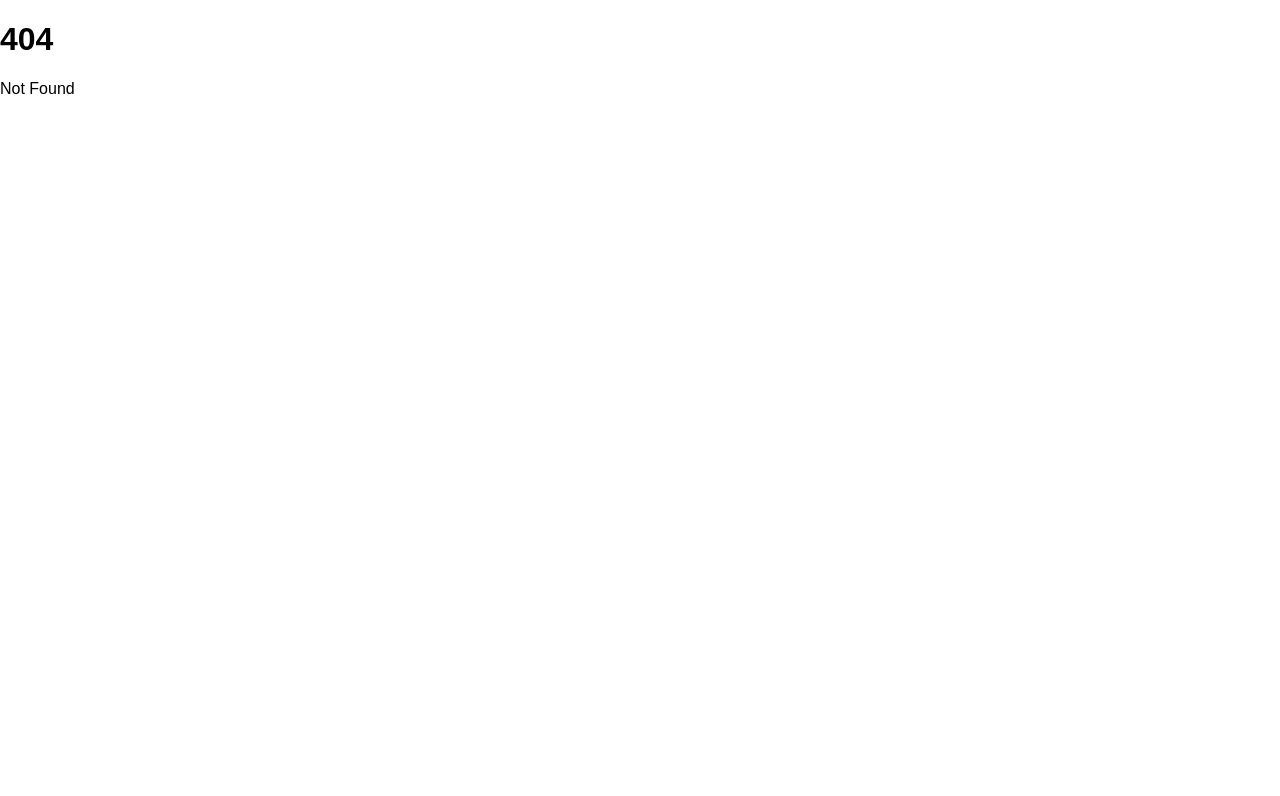
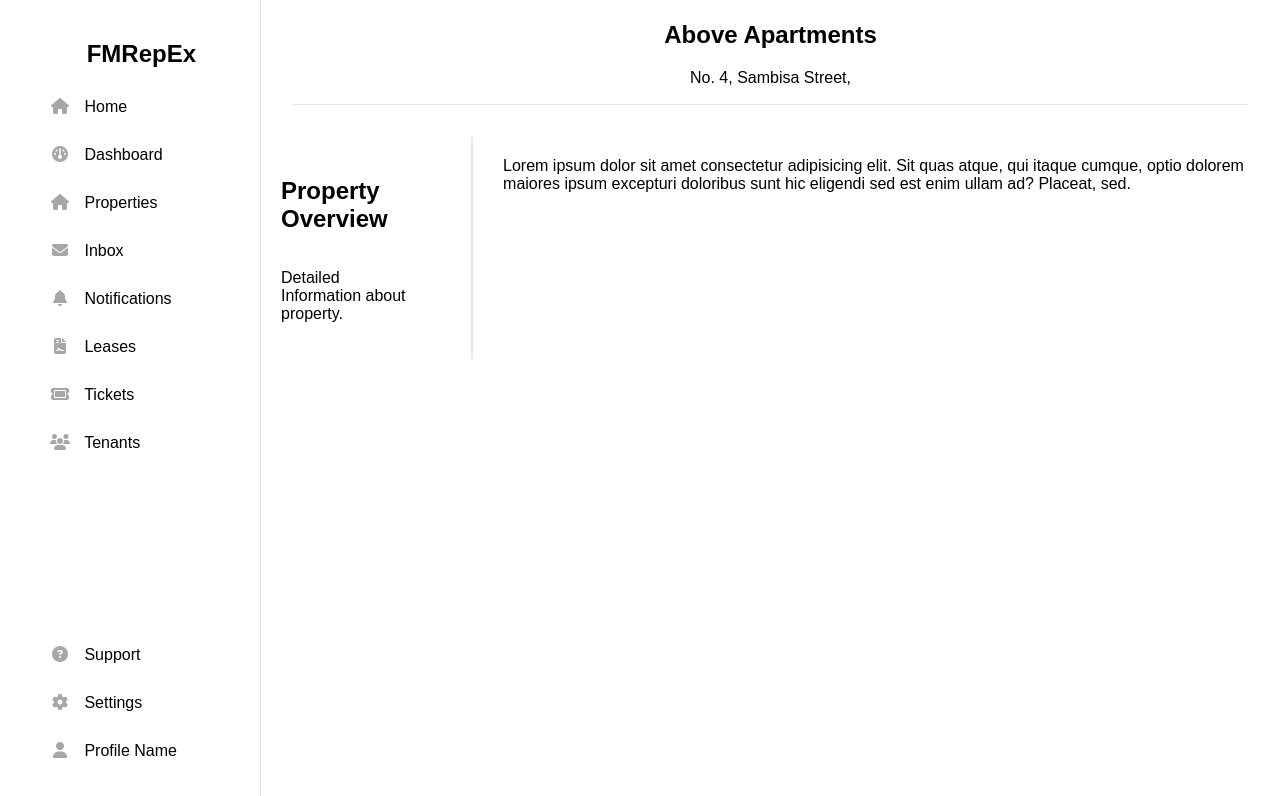
Before and after one commit to lukman155/fmrep-frontend, a SvelteKit app: page /dashboard in a window 1280 px wide. Before the commit this address had no page. Shown: the top 796 px of the page. Built offline with nearby package versions, Linux system fonts and the light colour scheme; a web font is replaced by a local one.

Commit message:
Add: Dashboard

```diff
--- /dev/null
+++ b/src/routes/+layout.svelte
@@ -0,0 +1,15 @@
+<script>
+  import SideMenu from "./SideMenu.svelte";
+
+</script>
+
+<SideMenu />
+<div class="wrapper">
+  <slot />
+</div>
+
+<style>
+  .wrapper {
+    margin-left: 261px;
+  }
+</style>
--- a/src/routes/+page.svelte
+++ /dev/null
@@ -1,5 +0,0 @@
-<script>
-  import SideMenu from "./SideMenu.svelte";
-
-</script>
-<SideMenu />
--- a/src/routes/SideMenu.svelte
+++ b/src/routes/SideMenu.svelte
@@ -16,7 +16,7 @@
 
 <div class="side-menu">
   <div class="top links">
-    {#each menuItems as item (item.link)}
+    {#each menuItems as item (item.text)}
       <a class="menu-item {item.link}" href='/{item.link}'><i class="fa {item.icon}"></i> {item.text}</a>
     {/each}
   </div>
--- /dev/null
+++ b/src/routes/dashboard/+page.svelte
@@ -0,0 +1,54 @@
+<section>
+  <div class="title">
+    <h1>Above Apartments</h1>
+    <p>No. 4, Sambisa Street,</p>
+  </div>
+
+  <div class="row">
+    <div class="column">
+      <h2>Property Overview</h2>
+      <p>Detailed Information about property.</p>
+    </div>
+
+    <div class="image-con">
+      <img src="" alt="">
+    </div>
+
+    <div class="status-container">
+
+    </div>
+
+
+    <div class="v-line"></div>
+    <div class="column">Lorem ipsum dolor sit amet consectetur adipisicing elit. Sit quas atque, qui itaque cumque, optio dolorem maiores ipsum excepturi doloribus sunt hic eligendi sed est enim ullam ad? Placeat, sed.</div>
+  </div>
+
+
+</section>
+
+
+<style>
+
+  .title {
+    text-align: center;
+    padding: 1px 0;
+    border-bottom: 1px solid rgba(0,0,0,.1);
+    margin: 0 2em 2em 2em;
+  }
+  .row {
+    display: flex;
+    flex: 1 1 50%;
+    gap: 10px;
+  }
+
+  .v-line {
+    width: 0;
+    border: .5px solid rgba(0, 0, 0, 0.1);
+  }
+
+  .column {
+    display: flex;
+    flex-direction: column;
+    padding: 20px;
+  }
+</style>
```
